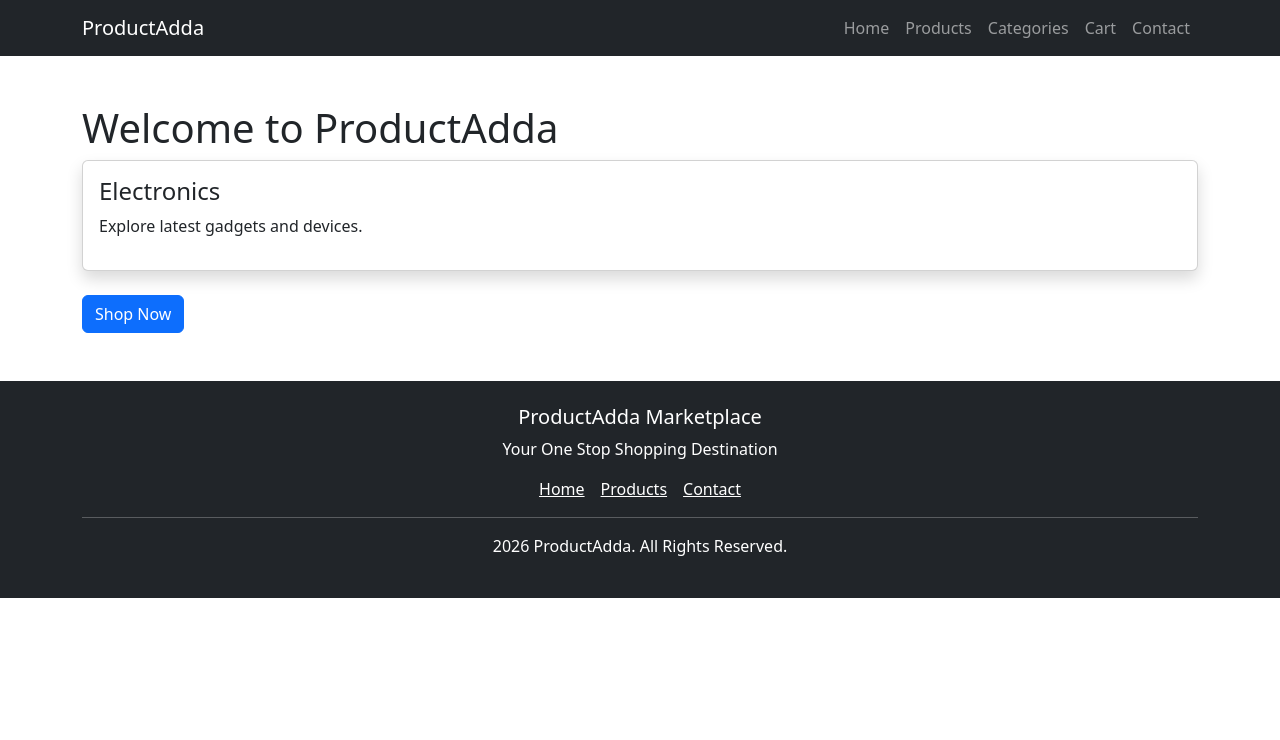
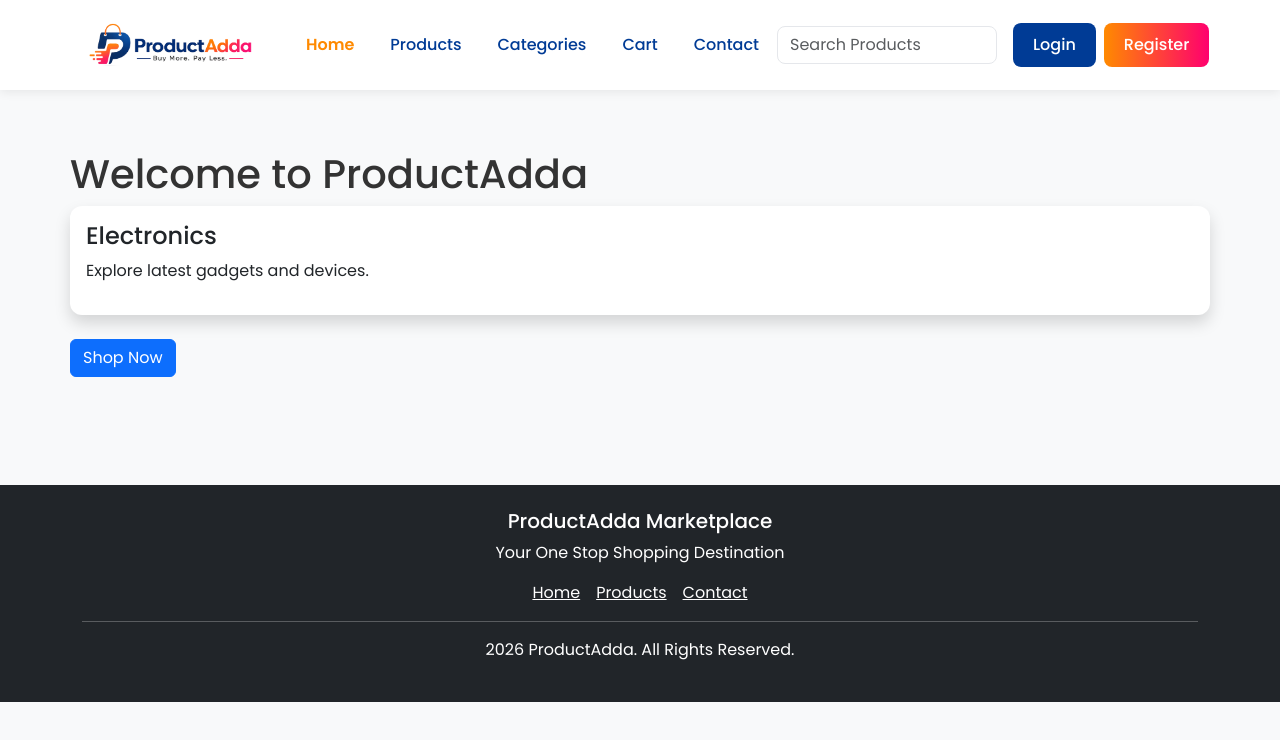
Before and after one commit to Sangeetha-U1/Product-Adda, a React (Create React App) app in the folder product_adda_frontend/: page / in a window 1280 px wide. Shown: the top 740 px of the page. Built offline with nearby package versions, Linux system fonts and the light colour scheme.

Commit message:
week2 day1

```diff
--- /dev/null
+++ b/product_adda_frontend/src/components/layout/Navbar.css
@@ -0,0 +1,181 @@
+/* ==========================
+   ProductAdda Design System
+========================== */
+
+@import url('https://fonts.googleapis.com/css2?family=Poppins:wght@300;400;500;600;700&display=swap');
+
+*{
+    margin:0;
+    padding:0;
+    box-sizing:border-box;
+}
+
+body{
+    font-family:'Poppins',sans-serif;
+    background:#F8F9FA;
+    color:#333333;
+}
+
+/* ==========================
+   Navbar
+========================== */
+
+.custom-navbar{
+    background:#FFFFFF;
+    box-shadow:0 2px 10px rgba(0,0,0,0.08);
+    padding:15px 0;
+}
+
+.logo{
+    height:50px;
+    width:auto;
+    object-fit:contain;
+}
+.nav-link{
+    color:#003B95 !important;
+    font-weight:500;
+    margin:0 10px;
+    transition:0.3s;
+}
+
+.nav-link:hover{
+    color:#FF006E !important;
+}
+
+.nav-link.active{
+    color:#FF8A00 !important;
+    font-weight:600;
+}
+
+/* ==========================
+   Search Box
+========================== */
+
+.form-control{
+    border:1px solid #E5E7EB;
+    border-radius:8px;
+    min-width:220px;
+    font-family:'Poppins',sans-serif;
+}
+
+.form-control:focus{
+    border-color:#003B95;
+    box-shadow:none;
+}
+
+/* ==========================
+   Buttons
+========================== */
+
+.btn-login{
+    background:#003B95;
+    color:white;
+    border:none;
+    border-radius:8px;
+    padding:10px 20px;
+    font-weight:500;
+}
+
+.btn-login:hover{
+    background:#FF8A00;
+    color:white;
+}
+
+.btn-register{
+    background:linear-gradient(
+        90deg,
+        #FF8A00,
+        #FF006E
+    );
+    color:white;
+    border:none;
+    border-radius:8px;
+    padding:10px 20px;
+    font-weight:500;
+}
+
+.btn-register:hover{
+    opacity:0.9;
+}
+
+/* ==========================
+   Cards
+========================== */
+
+.card{
+    border:none;
+    border-radius:12px;
+    box-shadow:0 4px 12px rgba(0,0,0,0.1);
+    overflow:hidden;
+}
+
+.card img{
+    border-radius:10px;
+}
+
+.card-title{
+    color:#003B95;
+    font-weight:600;
+}
+
+.price{
+    color:#FF8A00;
+    font-size:20px;
+    font-weight:700;
+}
+
+/* ==========================
+   Section Spacing
+========================== */
+
+.section{
+    padding:60px 0;
+}
+
+.section-title{
+    color:#003B95;
+    font-weight:700;
+    margin-bottom:25px;
+}
+
+/* ==========================
+   Footer
+========================== */
+
+.footer{
+    background:#003B95;
+    color:white;
+    padding:40px 0;
+}
+
+.footer a{
+    color:white;
+    text-decoration:none;
+}
+
+.footer a:hover{
+    color:#FF8A00;
+}
+
+/* ==========================
+   Mobile
+========================== */
+
+@media(max-width:768px){
+
+    .navbar-nav{
+        text-align:center;
+        margin-top:15px;
+    }
+
+    .form-control{
+        width:100%;
+        margin-bottom:10px;
+    }
+
+    .btn-login,
+    .btn-register{
+        width:100%;
+        margin-top:10px;
+    }
+}
--- a/product_adda_frontend/src/components/layout/Navbar.jsx
+++ b/product_adda_frontend/src/components/layout/Navbar.jsx
@@ -1,14 +1,18 @@
-import { Link } from "react-router-dom";
-
+import { NavLink } from "react-router-dom";
+import "./Navbar.css";
+import logo from "../../assets/logo.png";
 function Navbar() {
   return (
-    <nav className="navbar navbar-expand-lg navbar-dark bg-dark">
+    <nav className="navbar navbar-expand-lg navbar-dark custom-navbar">
       <div className="container">
 
-        <Link className="navbar-brand" to="/">
-          ProductAdda
-        </Link>
-
+<NavLink className="navbar-brand" to="/">
+  <img
+    src={logo}
+    alt="ProductAdda Logo"
+    className="logo"
+  />
+</NavLink>
         <button
           className="navbar-toggler"
           type="button"
@@ -19,39 +23,56 @@ function Navbar() {
         </button>
 
         <div className="collapse navbar-collapse" id="navbarNav">
-          <ul className="navbar-nav ms-auto">
+
+          <ul className="navbar-nav mx-auto">
 
             <li className="nav-item">
-              <Link className="nav-link" to="/">
+              <NavLink className="nav-link" to="/">
                 Home
-              </Link>
+              </NavLink>
             </li>
 
             <li className="nav-item">
-              <Link className="nav-link" to="/products">
+              <NavLink className="nav-link" to="/products">
                 Products
-              </Link>
+              </NavLink>
             </li>
 
             <li className="nav-item">
-              <Link className="nav-link" to="/categories">
+              <NavLink className="nav-link" to="/categories">
                 Categories
-              </Link>
+              </NavLink>
             </li>
 
             <li className="nav-item">
-              <Link className="nav-link" to="/cart">
+              <NavLink className="nav-link" to="/cart">
                 Cart
-              </Link>
+              </NavLink>
             </li>
 
             <li className="nav-item">
-              <Link className="nav-link" to="/contact">
+              <NavLink className="nav-link" to="/contact">
                 Contact
-              </Link>
+              </NavLink>
             </li>
 
           </ul>
+
+          <form className="d-flex me-3">
+            <input
+              className="form-control"
+              type="search"
+              placeholder="Search Products"
+            />
+          </form>
+
+<button className="btn-login me-2">
+  Login
+</button>
+
+<button className="btn-register">
+  Register
+</button>
         </div>
       </div>
     </nav>
--- a/product_adda_frontend/src/pages/Home.jsx
+++ b/product_adda_frontend/src/pages/Home.jsx
@@ -3,7 +3,7 @@ import Button from "../components/layout/Button";
 
 function Home() {
   return (
-    <div className="container mt-5">
+    <div className="container section">
 
       <h1>Welcome to ProductAdda</h1>
 
@@ -12,9 +12,9 @@ function Home() {
         description="Explore latest gadgets and devices."
       />
 
-      <br />
-
-      <Button text="Shop Now" />
+      <div className="mt-4">
+        <Button text="Shop Now" />
+      </div>
 
     </div>
   );
```
Also changed, not shown: product_adda_frontend/src/App.css (deleted, +0 -38 lines), product_adda_frontend/src/assets/logo.png (added).
